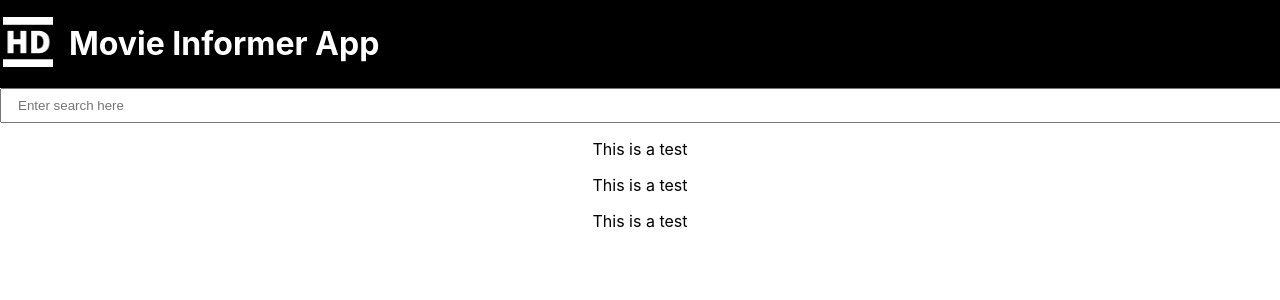
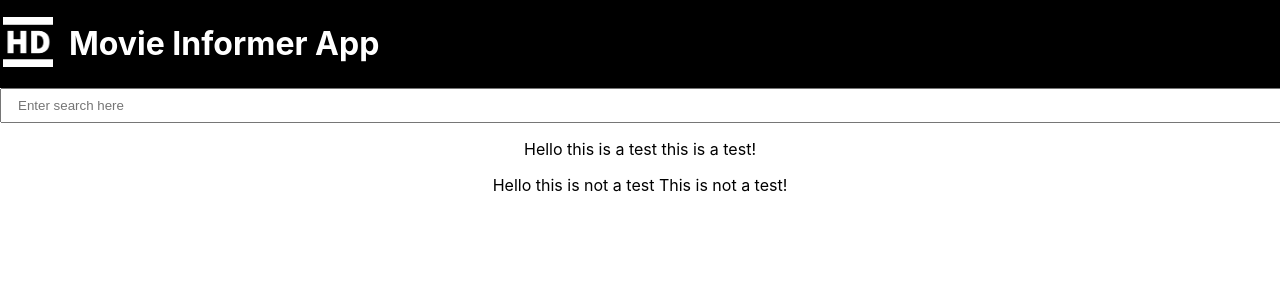
Before and after one commit to Lpmartinez1109/Movie_Informer_App, a React (Create React App) app: page / in a window 1280 px wide. Shown: the top 300 px of the page. Built offline with nearby package versions, Linux system fonts and the light colour scheme.

Commit message:
Rows added to file, display currently working

```diff
--- a/src/App.js
+++ b/src/App.js
@@ -6,15 +6,33 @@ class App extends Component{
     super(props)
     console.log("This is a test")
     const movies  =[
-      {id: 0, title:"Hello this is a test", overview:"this is a test!"}
+      {id: 0, title:"Hello this is a test", overview:"this is a test!"},
+      {id:1, title: "Hello this is not a test", overview:"This is not a test!"}
     ]
     this.state = {
       rows: [
         <p key="1">This is a test</p>,
         <p key="2">This is a test</p>,
         <p key="3">This is a test</p>
-      ]
-    }
+      ]}
+      var moviesRows =[];
+      movies.forEach((movie)=> {
+        console.log(movie.title)
+        const movieRow =<table>
+          <tbody>
+            <tr>
+              <td>
+                <img src=""/>
+              </td>
+              <td>
+                {movie.title}
+              </td>
+            </tr>
+          </tbody>
+        </table>
+        moviesRows.push(<p key={movie.id}>{movie.title} {movie.overview}</p>)
+      })
+      this.state ={rows: moviesRows}
   }
   render(){
   return (
```
